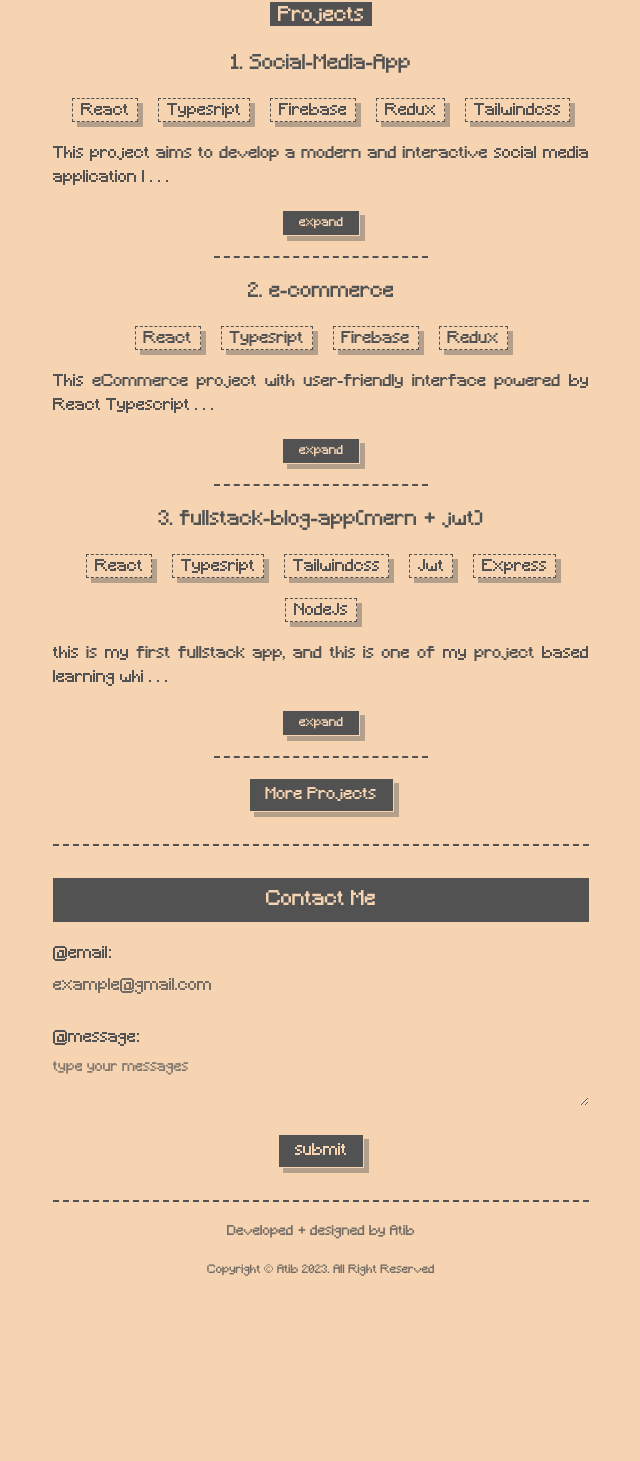
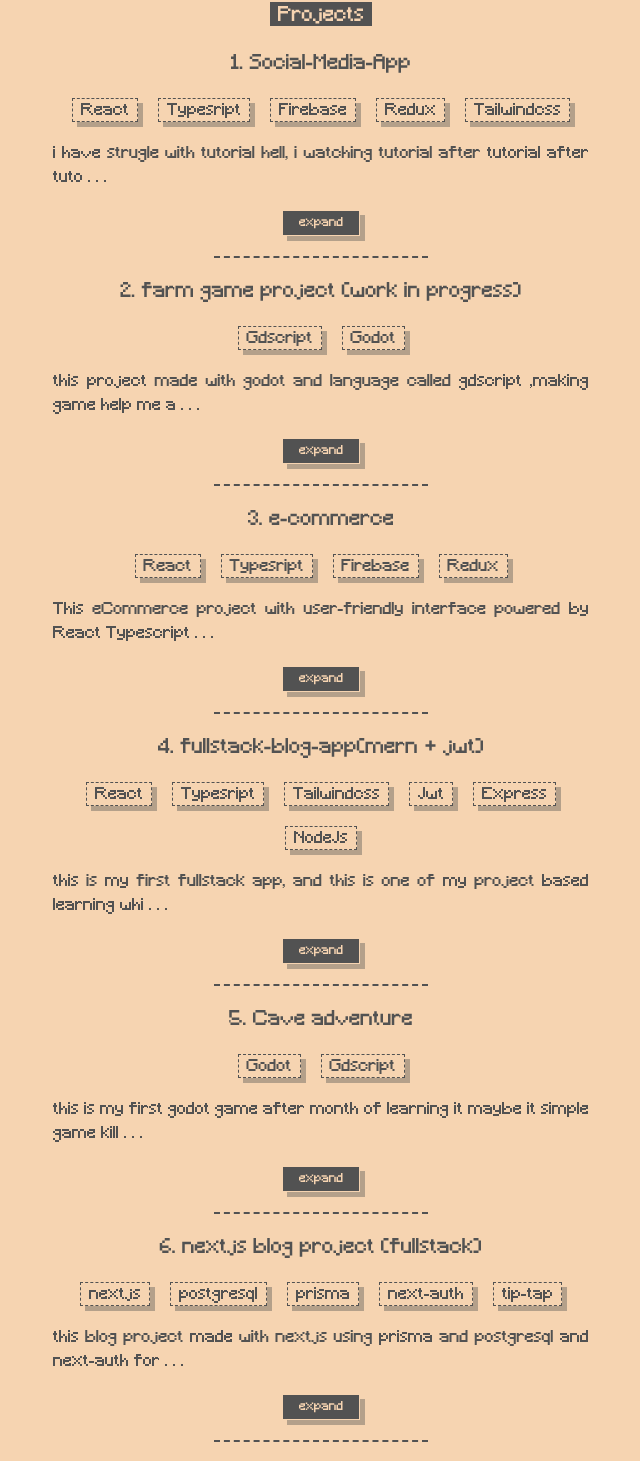
Before and after one commit to atib-gmc/new-portfolio-, a React (Vite) app: page / in a window 1280 px wide. Shown: the part 614-2075 px from the top of the page, without its empty margins (319-959 px from the left). Before the commit the page ends 1924 px from the top, so only its background shows below. Built offline with nearby package versions, Linux system fonts and the light colour scheme.

Commit message:
chore:updating portfolio

```diff
--- a/src/components/Navbar/index.tsx
+++ b/src/components/Navbar/index.tsx
@@ -38,31 +38,31 @@ const Navbar = () => {
             <AiOutlineMenu />
           </CustomButton>
           <div className="flex">
+            <a href="https://www.linkedin.com/in/atib-atib-65a974252/" target="_blank">
               <CustomButton
                 className={`text-sm ${isDropdownOpen &&
                   "shadow-btn-hover mr-[4px] bg-main-yellow text-main-dark shadow-main-yellow"
                   }`}
               >
-              <a href="https://www.linkedin.com/in/atib-atib-65a974252/" target="_blank">
                 <AiFillLinkedin size={26} />
+              </CustomButton>
             </a>
-            </CustomButton>
+            <a href="https://github.com/adios35" target="_blank">
               <CustomButton
                 className={`text-sm ${isDropdownOpen &&
                   "shadow-btn-hover  bg-main-yellow text-main-dark shadow-main-yellow"
                   }`}
               >
-              <a href="https://github.com/adios35" target="_blank">
                 <AiFillGithub size={26} />
+              </CustomButton>
             </a>
-            </CustomButton>
           </div>
         </div>
         {/* Mobile Menu Button */}
         <motion.div
           // animate={{ x: isDropdownOpen ? -390 : -1000 }}
           className={` flex  m-0 absolute inset-0 ${isDropdownOpen ? "w-screen " : "w-0 "
-            } -top-4 -left-4 -z-10 duration-300 h-screen overflow-hidden`}
+            } -top-4  -left-4 -z-10 duration-300 h-screen overflow-hidden`}
         >
           <div className="h-full   w-3/5 md:w-2/5 pt-36 md:pt-20  flex flex-col  md:[&>*]:h-10 [&>*]:h-20 bg-main-dark ">
             <motion.button
--- a/src/components/pages/greeting.tsx
+++ b/src/components/pages/greeting.tsx
@@ -7,7 +7,7 @@ import Donut from "react-spinning-donut";
 
 const Greeting = () => {
   const text = useTypewriter({
-    words: ["Frontend Developer", "Backend Enginer", "and Designer"],
+    words: ["Frontend Developer", "Backend developer", "web designer", "and game developer"],
     loop: true,
   });
 
--- a/src/components/pages/mainPage/Projects.tsx
+++ b/src/components/pages/mainPage/Projects.tsx
@@ -1,18 +1,19 @@
 import { useNavigate } from "react-router-dom";
 import CustomButton from "../../Buttons/customBtnMain";
-// import StaticBtn from "../../Buttons/staticBtn";
 import ProjectCard, { Project } from "../../projectCard";
 import Header from "../../typoghrapy/Header";
+
+
 
 const projects: Project[] = [
   {
     name: "Social-Media-App",
     stacks: ["React", "Typesript", "Firebase", "Redux", "Tailwindcss"],
     description:
-      "This project aims to develop a modern and interactive social media application leveraging the power of React, Firebase, and TypeScript. The application focuses on providing users with a seamless and engaging platform for social networking while incorporating robust functionalities and a user-friendly interface.",
+      "i have strugle with tutorial hell, i watching tutorial after tutorial after tutorial and i fell like i didn't know anything despite all my effort to learn programming, after the frustation i force myself to sit down and write everything what ever what inside my head , it satrt as todo app but i acidently create ui that look like facebook homepage and decide create my own, well its not comparable to facebook wahtsoever especially the feature but i manage to recreate some feature like upload post, like, comment, follow and unfollow and probably will add some feature in near future.",
     gitHub: "https://github.com/adios35/socialMediaAppFireBase",
     url: "https://social-media-app-fire-base.vercel.app",
-       features: [
+    features: [
       "responsive mobile first",
       "authentication",
       "image upload",
@@ -26,13 +27,35 @@ const projects: Project[] = [
     ],
   },
   {
+    name: "farm game project (work in progress)",
+    stacks: ["Gdscript", "Godot"],
+    description:
+      "this project made with godot and language called gdscript ,making game help me alot with programming since it lot harder than frontend in my opinion, this project still under development it has feature like combat mechanic, inventory, experience and state machine more feature will added in near future. you can try this game for free on itch.io link in down bellow",
+    url: "https://atib-gmc.itch.io/project-farm",
+    gitHub: "https://github.com/atib-gmc/portfolio-game-version-", features: [
+      "smart ai enemy",
+      "State machine",
+      "combat system",
+      "health system",
+      "level up system",
+      "inventory system",
+      "interactive ui",
+      "complex farming system ( in progress... )",
+    ],
+    imgs: [
+      "https://res.cloudinary.com/dhvra0tqf/image/upload/v1723083304/godot/dkhkyv5ihqn7wezqjok9.png",
+      "https://res.cloudinary.com/dhvra0tqf/image/upload/v1723083304/godot/lutmlqmg63yoq23v7sdc.png",
+      "https://res.cloudinary.com/dhvra0tqf/image/upload/v1723083303/godot/qqshrnqzdhxiyaleb0x4.png",
+    ],
+  },
+  {
     name: "e-commerce",
     stacks: ["React", "Typesript", "Firebase", "Redux"],
     description:
       "This eCommerce project with user-friendly interface powered by React Typescript and Firebase. It encompasses essential functionalities like cart management, user registration, and login features. With real-time updates from Firebase, this platform ensures interactive UI, providing a seamless shopping experience for all users.",
     url: "https://e-commerce-firebase.netlify.app/",
     gitHub: "",
-     features: [
+    features: [
       "fully functional shopping cart ",
       "responsive",
       "dark mode",
@@ -51,11 +74,48 @@ const projects: Project[] = [
       "this is my first fullstack app, and this is one of my project based learning while learning backend with express as backend database with mongo db , the hardest challange i faced is creating authentication with jwt",
 
     url: "https://incredible-axolotl-710e61.netlify.app/",
-     gitHub: "",   features: [
+    gitHub: "", features: [
       "authentication with jwt",
       "Crud",
       "responsive mobile first",
       "comment the article",
+    ],
+    imgs: [
+      "https://res.cloudinary.com/dhvra0tqf/image/upload/v1705311715/porto/swsym7mk8gskhhmdnqfj.png",
+      "https://res.cloudinary.com/dhvra0tqf/image/upload/v1705311716/porto/ccjjde1fyglzqy9nl4qx.png",
+      "https://res.cloudinary.com/dhvra0tqf/image/upload/v1704549833/v5r5pc5g8jikt7rbpstj.png",
+      "https://res.cloudinary.com/dhvra0tqf/image/upload/v1705311715/porto/kjiat5fbcior6e93bxlm.png",
+    ],
+  },
+  {
+    name: "Cave adventure ",
+    stacks: ["Godot", "Gdscript"],
+    description:
+      "this is my first godot game after month of learning it maybe it simple game kill all enemy and you won, sound simple but it complex and help me alot to understand some concept in programing like composition and inheritance",
+    url: "https://atib-gmc.itch.io/cave-adventure",
+    gitHub: "", features: [
+      "combat system",
+      "health system",
+      "smart ai enemy",
+      "state machine",
+    ],
+    imgs: [
+      "https://res.cloudinary.com/dhvra0tqf/image/upload/v1723085718/godot/mrlchbeswfybwgqy2lab.png",
+      "https://res.cloudinary.com/dhvra0tqf/image/upload/v1723085717/godot/vrfptfxjq9iv41uzd4nq.png",
+      "https://res.cloudinary.com/dhvra0tqf/image/upload/v1723085717/godot/sxotuvcuexwbgrzo3ldx.png",
+    ],
+  },
+  {
+    name: "nextjs blog project (fullstack)",
+    stacks: ["nextjs", "postgresql", "prisma", "next-auth", "tip-tap"],
+    description:
+      "this blog project made with nextjs using prisma and postgresql and next-auth for authentication,i made blog app before using nodejs as backend and react as frontend, it take lot of time for simple aplication but this one i made with nextjs as part of my learning process, it lot faster to develop and less boilerplate especially the authentication part since i using next-auth, i use tiptap as a rich text editor and i deploy it to vercel you can visit in the link bellow ",
+    url: "https://next-blog-app-3yu6.vercel.app/",
+    gitHub: "", features: [
+      "authentication with next-auth",
+      "Crud",
+      "responsive mobile first",
+      "rich text editor",
     ],
     imgs: [
       "https://res.cloudinary.com/dhvra0tqf/image/upload/v1705311715/porto/swsym7mk8gskhhmdnqfj.png",
--- a/src/components/pages/mainPage/index.tsx
+++ b/src/components/pages/mainPage/index.tsx
@@ -29,17 +29,15 @@ const Main = () => {
               exit={{ height: 0, opacity: 0 }}
               transition={{ staggerChildren: 0.3, delayChildren: 0.2 }}
             >
-              I am a frontend web developer who also can do backend work, i
+              I am a fullstack developer but i more focused on frontend developer,i
               start my web dev journey about two year ago and start more focused
               in early this year, despite bing self taught, i have manage teach
               myself to become full stack web developer, i can create beautifull
               and well animated responsive frontend app and also create backend
-              api with expressJs, i mainly using react and nextjs and sometimes
-              using vanila for my project and i love using framer-motion for the
-              animation, and i using expressJs for my backend mongoDb as
-              database ( m-e-r-n ). i spend atleast two hour a day after work
-              for coding and sometimes more because i love learning and it kinda
-              become my hobbies.
+              api with expressJs and php/laravel, i mainly using react and nextjs and sometimes
+              using vanila for my project and i love using framer-motion and Shadcn for the
+              ui and animation, for backend i mainly use expressjs and laravel postgresql for
+              database. I also can create game using godot engine with gdscript
             </motion.p>
           )}
         </AnimatePresence>
@@ -57,7 +55,7 @@ const Main = () => {
           My Skills
         </Header>
         <Collapse
-          title="frontend"
+          title="Frontend"
           skills={[
             "Html",
             "Css",
@@ -70,7 +68,7 @@ const Main = () => {
             "NextJs",
             "Redux",
             "Zustand",
-            "React Native ( currently study )",
+            "ShadCn",
           ]}
         />
         <Collapse
@@ -79,13 +77,15 @@ const Main = () => {
             "NodeJs",
             "ExpressJs",
             "Mysql",
+            "Postgresql",
+            "Supabase",
+            "Firebase",
             "MongoDb",
             "PrismaJs",
             "Authentication",
-            "Cookie",
-            "Session",
-            "php( currently study )",
-            "Laravel(currently study)",
+            "php",
+            "Laravel",
+            "Go ( still learning )",
           ]}
         />
       </section>
--- a/src/components/projectCard/index.tsx
+++ b/src/components/projectCard/index.tsx
@@ -42,26 +42,27 @@ const ProjectCard = ({ project, id }: { project: Project; id: number }) => {
                 <ul className="text-sm text-start list-bullet">
                   <h4 className="text-lg  text-start">features :</h4>
                   {features.map((feature) => (
-                    <li>{feature}</li>
+                    <li>- {feature}</li>
                   ))}
                 </ul>
               </>
             )}
+            <div className="h-4"></div>
             <Carousel2 images={imgs} />
 
             <div className="navigate flex gap-2">
               {url && (
-                <CustomButton className="text-xs">
-                  <a href={url} target="_blank">
+                <a href={url} target="_blank">
+                  <CustomButton className="text-xs">
                     Visit
-                  </a>
+                  </CustomButton>
+                </a>
+              )}
+              <a href={gitHub} target="_blank">
+                <CustomButton className="">
+                  <AiFillGithub />
                 </CustomButton>
-              )}
-              <CustomButton className="">
-                <a href={gitHub} target="_blank">
-                  <AiFillGithub />
-                </a>
-              </CustomButton>
+              </a>
             </div>
           </motion.div>
         )}
```
Also changed, not shown: src/App.tsx (+0 -8 lines). Lines whose indentation alone changed are shown as unchanged.
